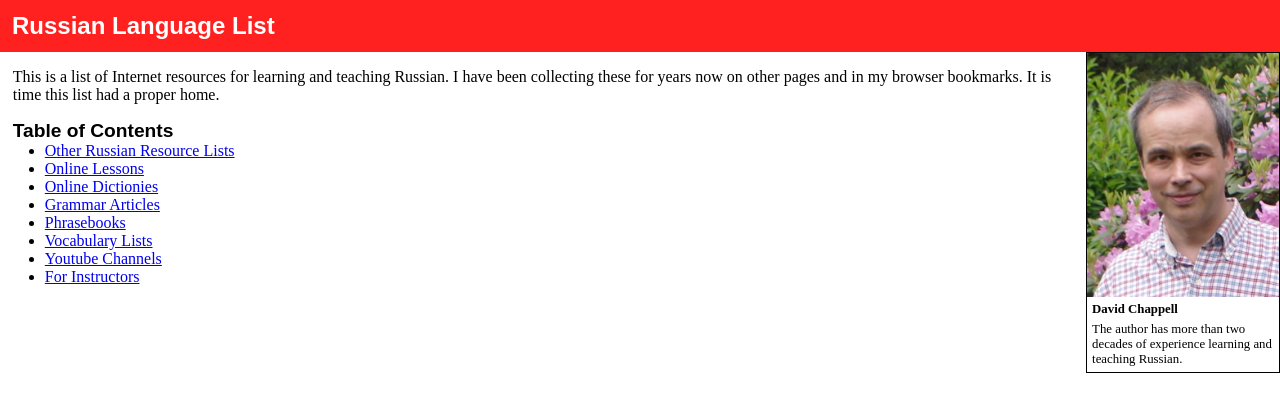
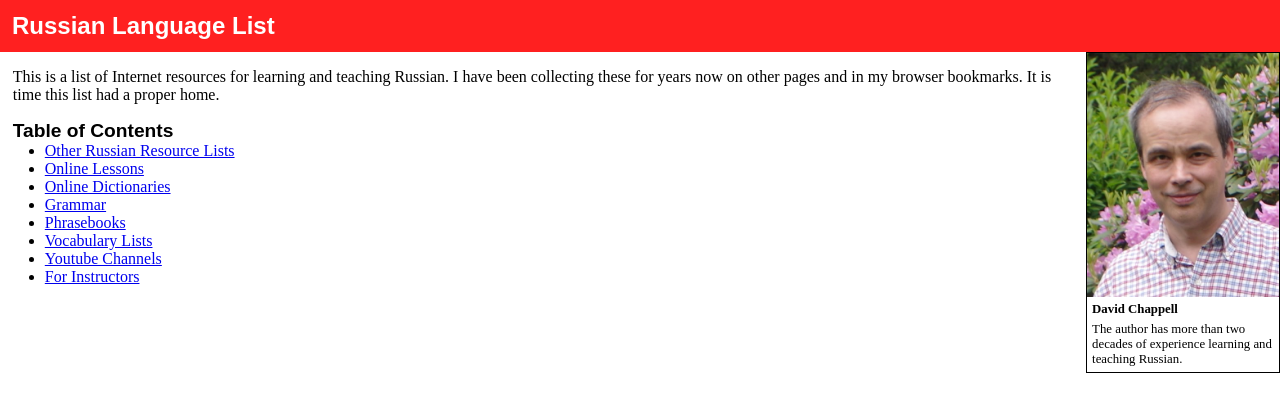
Before and after one commit to david672orford/russian-language-list, a Jekyll site: the page built from index.md, in a window 1280 px wide. Shown: the top 412 px of the page. Built offline with Jekyll 4.4.1, drawn with Linux system fonts in a browser that asks for light colours; our own code applies the rules of GitHub Pages for plain Markdown files.

Commit message:
big update

```diff
--- a/index.md
+++ b/index.md
@@ -4,8 +4,8 @@ proper home.
 ## Table of Contents
 * [Other Russian Resource Lists](for-all/other-lists.md)
 * [Online Lessons](for-all/lessons.md)
-* [Online Dictionies](for-all/dictionaries.md)
-* [Grammar Articles](for-all/grammar.md)
+* [Online Dictionaries](for-all/dictionaries.md)
+* [Grammar](for-all/grammar.md)
 * [Phrasebooks](for-all/phrasebooks.md)
 * [Vocabulary Lists](for-all/vocabulary-lists.md)
 * [Youtube Channels](for-all/youtube-channels.md)
```
Also changed, not shown: for-instructors/animation.md (+2 -0 lines), for-instructors/software.md (+0 -1 lines).
